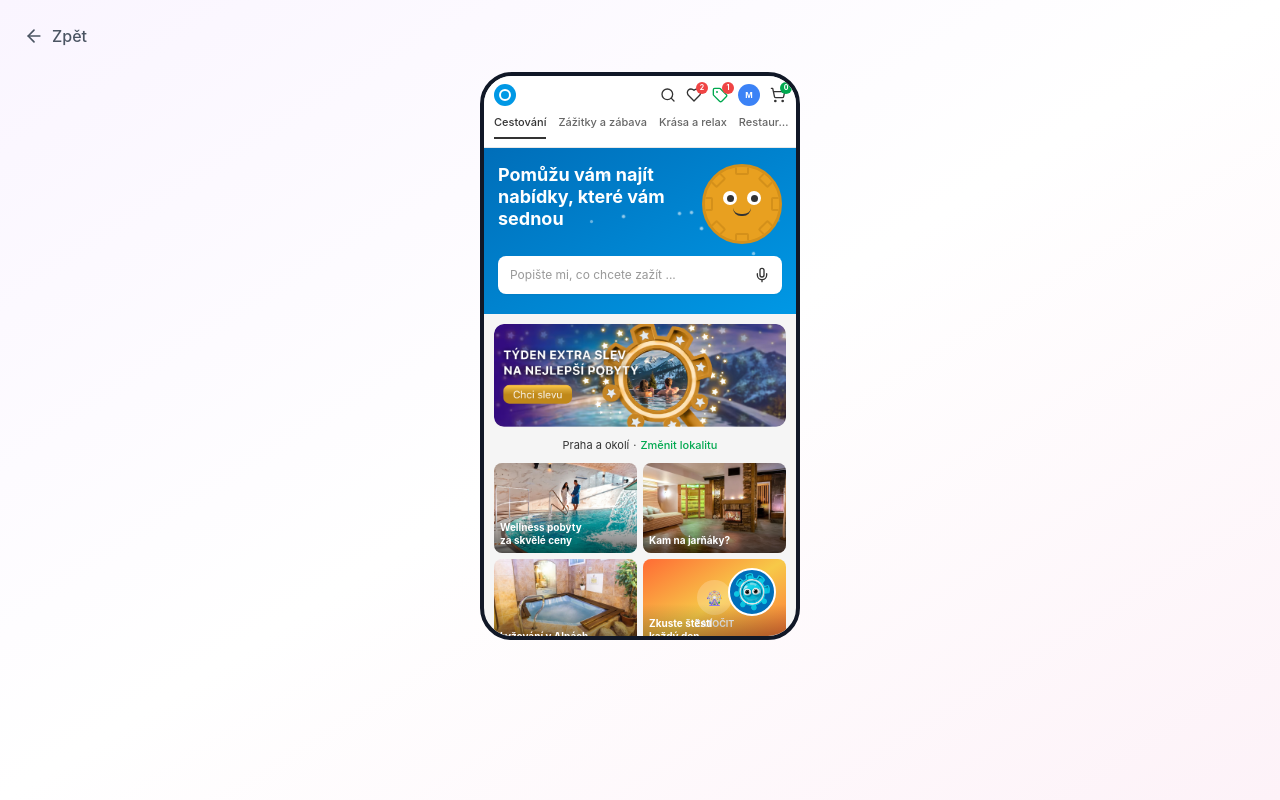
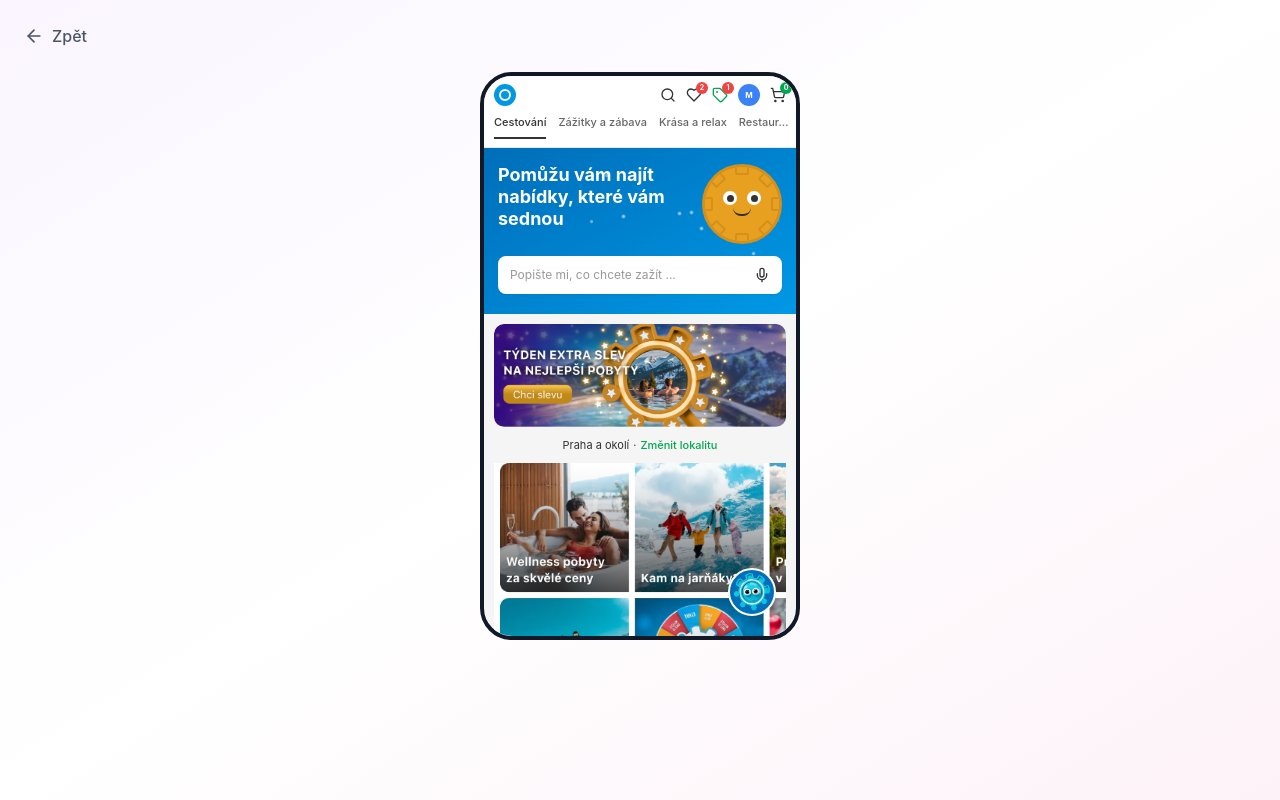
Before and after one commit to maroskadlec/slevac-ai, a React (Vite) app: page /mobile in a window 1280 px wide. Built offline with nearby package versions, Linux system fonts and the light colour scheme.

Commit message:
Dlaždice kategorií a Nedávno prohlížené nahrazeny obrázkem grid.jpg

```diff
--- a/src/components/FigmaMobile.tsx
+++ b/src/components/FigmaMobile.tsx
@@ -161,93 +161,9 @@ export default function FigmaMobile({ isOpen, onToggle }: MobileProps) {
             <span className="text-[#00a84f] font-medium">Změnit lokalitu</span>
           </div>
 
-          {/* Category Cards Grid */}
-          <div className="px-[10px] grid grid-cols-2 gap-[6px]">
-            {/* Card 1 */}
-            <div className="rounded-[8px] overflow-hidden relative h-[90px]">
-              <img src={`${import.meta.env.BASE_URL}assets/deals/d3.jpg`} alt="" className="w-full h-full object-cover" />
-              <div className="absolute inset-0 bg-gradient-to-t from-black/60 via-transparent to-transparent" />
-              <div className="absolute bottom-[6px] left-[6px] right-[6px]">
-                <p className="text-white font-bold text-[10px] leading-[13px]">Wellness pobyty<br/>za skvělé ceny</p>
-              </div>
-            </div>
-            {/* Card 2 */}
-            <div className="rounded-[8px] overflow-hidden relative h-[90px]">
-              <img src={`${import.meta.env.BASE_URL}assets/deals/d1.jpg`} alt="" className="w-full h-full object-cover" />
-              <div className="absolute inset-0 bg-gradient-to-t from-black/60 via-transparent to-transparent" />
-              <div className="absolute bottom-[6px] left-[6px] right-[6px]">
-                <p className="text-white font-bold text-[10px] leading-[13px]">Kam na jarňáky?</p>
-              </div>
-            </div>
-            {/* Card 3 */}
-            <div className="rounded-[8px] overflow-hidden relative h-[90px]">
-              <img src={`${import.meta.env.BASE_URL}assets/deals/d5.jpg`} alt="" className="w-full h-full object-cover" />
-              <div className="absolute inset-0 bg-gradient-to-t from-black/60 via-transparent to-transparent" />
-              <div className="absolute bottom-[6px] left-[6px] right-[6px]">
-                <p className="text-white font-bold text-[10px] leading-[13px]">Lyžování v Alpách</p>
-              </div>
-            </div>
-            {/* Card 4 */}
-            <div className="rounded-[8px] overflow-hidden relative h-[90px]">
-              <div className="w-full h-full bg-gradient-to-br from-[#ff6b35] via-[#f7c948] to-[#ff6b35] flex items-center justify-center">
-                <div className="text-center">
-                  <div className="w-[35px] h-[35px] mx-auto mb-[3px] rounded-full bg-white/20 flex items-center justify-center">
-                    <span className="text-[14px]">🎡</span>
-                  </div>
-                  <p className="text-white font-bold text-[9px] leading-[11px] uppercase">Zatočit</p>
-                </div>
-              </div>
-              <div className="absolute inset-0 bg-gradient-to-t from-black/40 via-transparent to-transparent" />
-              <div className="absolute bottom-[6px] left-[6px] right-[6px]">
-                <p className="text-white font-bold text-[10px] leading-[13px]">Zkuste štěstí<br/>každý den</p>
-              </div>
-            </div>
-          </div>
-
-          {/* Nedávno prohlížené */}
-          <div className="px-[10px] pt-[16px] pb-[8px]">
-            <h3 className="text-[16px] font-bold text-[#1a1a1a] mb-[10px]">Nedávno prohlížené</h3>
-            <div className="flex gap-[8px] overflow-x-auto pb-[8px]" style={{ scrollbarWidth: 'none', msOverflowStyle: 'none', WebkitOverflowScrolling: 'touch' }}>
-              {/* Recently viewed card 1 */}
-              <div className="flex-shrink-0 w-[140px] rounded-[8px] overflow-hidden bg-white shadow-sm">
-                <div className="relative h-[85px]">
-                  <img src={`${import.meta.env.BASE_URL}assets/deals/d7.jpg`} alt="" className="w-full h-full object-cover" />
-                  <button className="absolute top-[5px] right-[5px] w-[20px] h-[20px] bg-white rounded-full flex items-center justify-center shadow-sm">
-                    <Heart className="w-[10px] h-[10px] text-red-500 fill-red-500" />
-                  </button>
-                  <div className="absolute bottom-[4px] left-[4px] flex items-center gap-[3px]">
-                    <span className="bg-[#00a84f] text-white text-[9px] font-bold px-[5px] py-[1px] rounded-[3px]">699 Kč</span>
-                    <span className="text-white text-[8px] line-through opacity-90">834 Kč</span>
-                    <span className="bg-[#f0c850] text-[#333] text-[7px] font-bold px-[3px] py-[0.5px] rounded-[2px]">–16 %</span>
-                  </div>
-                </div>
-                <div className="p-[6px]">
-                  <p className="text-[9px] font-semibold text-[#1a1a1a] leading-[12px] line-clamp-2">Tvorba vlastního šperku: pro 1 či 2 osoby</p>
-                  <div className="flex items-center gap-[2px] mt-[3px]">
-                    <span className="text-[8px] text-yellow-500">⭐</span>
-                    <span className="text-[8px] text-[#666]">5,0 / 5 (5 hodnocení)</span>
-                  </div>
-                  <p className="text-[7px] text-[#999] mt-[2px]">Charm Bar Prague</p>
-                </div>
-              </div>
-              {/* Recently viewed card 2 */}
-              <div className="flex-shrink-0 w-[140px] rounded-[8px] overflow-hidden bg-white shadow-sm">
-                <div className="relative h-[85px]">
-                  <img src={`${import.meta.env.BASE_URL}assets/deals/d9.jpg`} alt="" className="w-full h-full object-cover" />
-                  <div className="absolute bottom-[4px] left-[4px] flex items-center gap-[3px]">
-                    <span className="bg-[#00a84f] text-white text-[9px] font-bold px-[5px] py-[1px] rounded-[3px]">1 299 Kč</span>
-                  </div>
-                </div>
-                <div className="p-[6px]">
-                  <p className="text-[9px] font-semibold text-[#1a1a1a] leading-[12px] line-clamp-2">Ruční lymfatická masáž 90 minut</p>
-                  <div className="flex items-center gap-[2px] mt-[3px]">
-                    <span className="text-[8px] text-yellow-500">⭐</span>
-                    <span className="text-[8px] text-[#666]">4,7 / 5 (3 218 hodnocení)</span>
-                  </div>
-                  <p className="text-[7px] text-[#999] mt-[2px]">Estetické centrum</p>
-                </div>
-              </div>
-            </div>
+          {/* Category Cards Grid + Nedávno prohlížené */}
+          <div className="px-[10px]">
+            <img src={`${import.meta.env.BASE_URL}assets/grid.jpg`} alt="Kategorie a nedávno prohlížené" className="w-full h-auto block" />
           </div>
 
           {/* Bottom spacer for floating button */}
```
Also changed, not shown: public/assets/grid.jpg.
